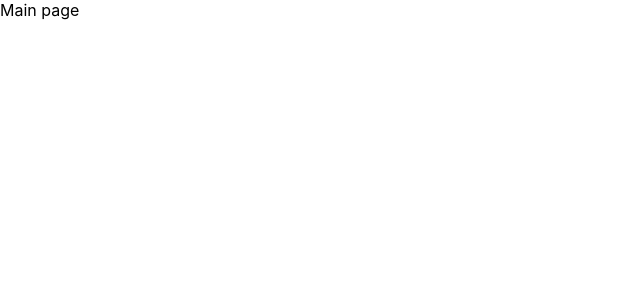
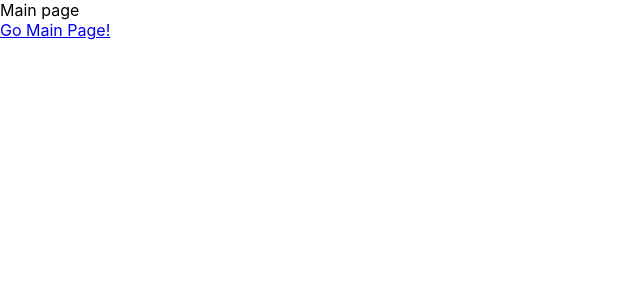
Before and after one commit to nyhyhy/reactStudy, a React (Create React App) app: page / in a window 1280 px wide. Shown: the top 300 px of the page, without its empty margins (0-640 px from the left). Built offline with nearby package versions, Linux system fonts and the light colour scheme.

Commit message:
link 추가

```diff
--- a/src/pages/MainPage.js
+++ b/src/pages/MainPage.js
@@ -1,7 +1,10 @@
+import { Link } from "react-router-dom";
+
 const Mainpage = () => {
     return (
         <div className=" text-3xl">
             <div>Main page</div>
+            <div><Link to={'/about'}>Go Main Page!</Link></div>
         </div>
     );
 }
```
